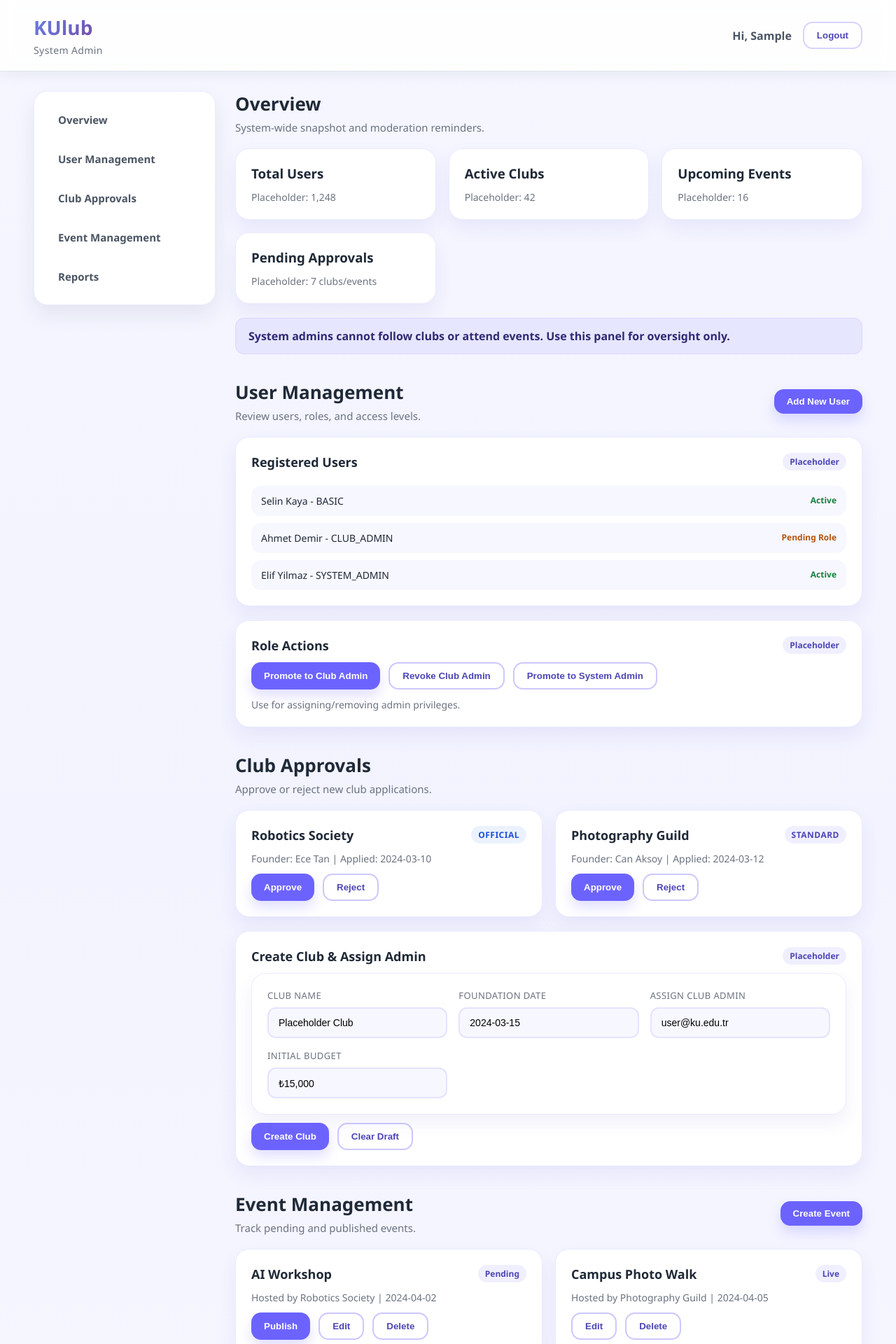
After one commit to AykutBir/KUlub-the-KU-Club-Management-Website, a Flask app: template app/templates/admin_dashboard.html in a window 1280 px wide. The commit adds this page. Shown: the top 1920 px of the page at 70% size. Run offline with Flask 3, Linux system fonts and the light colour scheme; the template is opened without the code that fills it: most values are stand-ins (such as "Sample title", 1, 10 or a date in 2020).

Commit message:
Add system admin dashboard page

```diff
--- a/app/static/css/dashboard.css
+++ b/app/static/css/dashboard.css
@@ -21,6 +21,108 @@ body {
     background: linear-gradient(135deg, #f8f4ff 0%, #f4f7ff 45%, #ffffff 100%);
     color: var(--ink-900);
     min-height: 100vh;
+}
+
+/* Admin-only adjustments to match the system admin mockup. */
+.admin-page {
+    background: linear-gradient(180deg, #f5f6ff 0%, #f2f3ff 45%, #f8f8ff 100%);
+}
+
+.admin-page .top-nav {
+    box-shadow: 0 6px 18px rgba(31, 41, 55, 0.06);
+    padding: 20px 48px;
+}
+
+.admin-page .dashboard {
+    grid-template-columns: 260px 1fr;
+    gap: 28px;
+    padding-top: 28px;
+}
+
+.admin-page .sidebar {
+    border-radius: 20px;
+    box-shadow: 0 14px 30px rgba(31, 41, 55, 0.08);
+    border: 1px solid #ecebff;
+    padding: 18px;
+}
+
+.admin-page .nav-link {
+    font-size: 15px;
+    color: #4b5563;
+    padding: 12px 16px;
+    border-radius: 12px;
+}
+
+.admin-page .nav-link:hover {
+    background: #f3f2ff;
+    color: #312e81;
+}
+
+.admin-page .section-header h2 {
+    font-size: 26px;
+}
+
+.admin-page .section-header p {
+    font-size: 15px;
+}
+
+.admin-page .card,
+.admin-page .profile-card {
+    box-shadow: 0 12px 26px rgba(73, 64, 196, 0.08);
+    border: 1px solid #ecebff;
+    border-radius: 20px;
+    padding: 22px;
+}
+
+.admin-page .banner {
+    background: #e7e6ff;
+    border: 1px solid #d8d6ff;
+    color: #2f2a72;
+}
+
+.admin-page .btn-primary {
+    background: #6c63ff;
+    box-shadow: 0 10px 18px rgba(108, 99, 255, 0.2);
+    border-radius: 14px;
+    padding: 10px 18px;
+}
+
+.admin-page .btn-outline {
+    border-color: rgba(108, 99, 255, 0.35);
+    color: #4c46b5;
+    border-radius: 14px;
+    padding: 10px 18px;
+}
+
+.admin-page .pill,
+.admin-page .badge {
+    background: #f0efff;
+    color: #4c46b5;
+}
+
+.admin-page .request-item {
+    background: #f7f7ff;
+    border-radius: 14px;
+    padding: 12px 14px;
+}
+
+.admin-page .grid {
+    gap: 18px;
+}
+
+.admin-page .card-actions {
+    gap: 12px;
+}
+
+.admin-page .user-actions .btn-outline {
+    border-color: #d6d4ff;
+    color: #4c46b5;
+}
+
+.admin-page .profile-row input {
+    background: #f7f7ff;
+    border-color: #e4e3ff;
+    border-radius: 12px;
 }
 
 .top-nav {
--- /dev/null
+++ b/app/templates/admin_dashboard.html
@@ -0,0 +1,284 @@
+<!DOCTYPE html>
+<html lang="en">
+<head>
+    <meta charset="UTF-8">
+    <meta name="viewport" content="width=device-width, initial-scale=1.0">
+    <title>KUlub - System Admin Dashboard</title>
+    <link rel="stylesheet" href="{{ url_for('static', filename='css/dashboard.css') }}">
+</head>
+<body class="admin-page">
+    <header class="top-nav">
+        <div class="brand">
+            <span class="brand-name">KUlub</span>
+            <span class="brand-tag">System Admin</span>
+        </div>
+        <div class="user-actions">
+            <span class="user-greeting">Hi, {{ first_name }}</span>
+            <button class="btn-outline" type="button" id="logoutButton">Logout</button>
+        </div>
+    </header>
+
+    <div class="dashboard">
+        <aside class="sidebar">
+            <nav class="nav-links">
+                <a href="#overview" class="nav-link">Overview</a>
+                <a href="#users" class="nav-link">User Management</a>
+                <a href="#clubs" class="nav-link">Club Approvals</a>
+                <a href="#events" class="nav-link">Event Management</a>
+                <a href="#reports" class="nav-link">Reports</a>
+            </nav>
+        </aside>
+
+        <main class="content">
+            <section class="section" id="overview">
+                <div class="section-header">
+                    <div>
+                        <h2>Overview</h2>
+                        <p>System-wide snapshot and moderation reminders.</p>
+                    </div>
+                </div>
+
+                <div class="grid">
+                    <article class="card">
+                        <h3>Total Users</h3>
+                        <p class="meta">Placeholder: 1,248</p>
+                    </article>
+                    <article class="card">
+                        <h3>Active Clubs</h3>
+                        <p class="meta">Placeholder: 42</p>
+                    </article>
+                    <article class="card">
+                        <h3>Upcoming Events</h3>
+                        <p class="meta">Placeholder: 16</p>
+                    </article>
+                    <article class="card">
+                        <h3>Pending Approvals</h3>
+                        <p class="meta">Placeholder: 7 clubs/events</p>
+                    </article>
+                </div>
+                <div class="banner">
+                    System admins cannot follow clubs or attend events. Use this panel for oversight only.
+                </div>
+            </section>
+
+            <section class="section" id="users">
+                <div class="section-header">
+                    <div>
+                        <h2>User Management</h2>
+                        <p>Review users, roles, and access levels.</p>
+                    </div>
+                    <button class="btn-primary" type="button">Add New User</button>
+                </div>
+
+                <div class="card">
+                    <div class="card-header">
+                        <h3>Registered Users</h3>
+                        <span class="pill">Placeholder</span>
+                    </div>
+                    <div class="request-list">
+                        <div class="request-item">
+                            <span>Selin Kaya - BASIC</span>
+                            <span class="status approved">Active</span>
+                        </div>
+                        <div class="request-item">
+                            <span>Ahmet Demir - CLUB_ADMIN</span>
+                            <span class="status pending">Pending Role</span>
+                        </div>
+                        <div class="request-item">
+                            <span>Elif Yilmaz - SYSTEM_ADMIN</span>
+                            <span class="status approved">Active</span>
+                        </div>
+                    </div>
+                </div>
+                <div class="card">
+                    <div class="card-header">
+                        <h3>Role Actions</h3>
+                        <span class="pill">Placeholder</span>
+                    </div>
+                    <div class="card-actions">
+                        <button class="btn-primary" type="button">Promote to Club Admin</button>
+                        <button class="btn-outline" type="button">Revoke Club Admin</button>
+                        <button class="btn-outline" type="button">Promote to System Admin</button>
+                    </div>
+                    <p class="meta">Use for assigning/removing admin privileges.</p>
+                </div>
+            </section>
+
+            <section class="section" id="clubs">
+                <div class="section-header">
+                    <div>
+                        <h2>Club Approvals</h2>
+                        <p>Approve or reject new club applications.</p>
+                    </div>
+                </div>
+
+                <div class="grid">
+                    <article class="card">
+                        <div class="card-header">
+                            <h3>Robotics Society</h3>
+                            <span class="badge official">Official</span>
+                        </div>
+                        <p class="meta">Founder: Ece Tan | Applied: 2024-03-10</p>
+                        <div class="card-actions">
+                            <button class="btn-primary" type="button">Approve</button>
+                            <button class="btn-outline" type="button">Reject</button>
+                        </div>
+                    </article>
+                    <article class="card">
+                        <div class="card-header">
+                            <h3>Photography Guild</h3>
+                            <span class="badge standard">Standard</span>
+                        </div>
+                        <p class="meta">Founder: Can Aksoy | Applied: 2024-03-12</p>
+                        <div class="card-actions">
+                            <button class="btn-primary" type="button">Approve</button>
+                            <button class="btn-outline" type="button">Reject</button>
+                        </div>
+                    </article>
+                </div>
+
+                <div class="card">
+                    <div class="card-header">
+                        <h3>Create Club & Assign Admin</h3>
+                        <span class="pill">Placeholder</span>
+                    </div>
+                    <div class="profile-card">
+                        <div class="profile-row">
+                            <label>Club Name</label>
+                            <input type="text" value="Placeholder Club" readonly>
+                        </div>
+                        <div class="profile-row">
+                            <label>Foundation Date</label>
+                            <input type="text" value="2024-03-15" readonly>
+                        </div>
+                        <div class="profile-row">
+                            <label>Assign Club Admin</label>
+                            <input type="text" value="user@ku.edu.tr" readonly>
+                        </div>
+                        <div class="profile-row">
+                            <label>Initial Budget</label>
+                            <input type="text" value="₺15,000" readonly>
+                        </div>
+                    </div>
+                    <div class="card-actions">
+                        <button class="btn-primary" type="button">Create Club</button>
+                        <button class="btn-outline" type="button">Clear Draft</button>
+                    </div>
+                </div>
+            </section>
+
+            <section class="section" id="events">
+                <div class="section-header">
+                    <div>
+                        <h2>Event Management</h2>
+                        <p>Track pending and published events.</p>
+                    </div>
+                    <button class="btn-primary" type="button">Create Event</button>
+                </div>
+
+                <div class="grid">
+                    <article class="card">
+                        <div class="card-header">
+                            <h3>AI Workshop</h3>
+                            <span class="pill">Pending</span>
+                        </div>
+                        <p class="meta">Hosted by Robotics Society | 2024-04-02</p>
+                        <div class="card-actions">
+                            <button class="btn-primary" type="button">Publish</button>
+                            <button class="btn-outline" type="button">Edit</button>
+                            <button class="btn-outline" type="button">Delete</button>
+                        </div>
+                    </article>
+                    <article class="card">
+                        <div class="card-header">
+                            <h3>Campus Photo Walk</h3>
+                            <span class="pill">Live</span>
+                        </div>
+                        <p class="meta">Hosted by Photography Guild | 2024-04-05</p>
+                        <div class="card-actions">
+                            <button class="btn-outline" type="button">Edit</button>
+                            <button class="btn-outline" type="button">Delete</button>
+                        </div>
+                    </article>
+                </div>
+                <div class="card">
+                    <div class="card-header">
+                        <h3>Moderation Queue</h3>
+                        <span class="pill">Placeholder</span>
+                    </div>
+                    <div class="request-list">
+                        <div class="request-item">
+                            <span>Spring Concert - remove request</span>
+                            <span class="status pending">Review</span>
+                        </div>
+                        <div class="request-item">
+                            <span>Career Day - flagged content</span>
+                            <span class="status pending">Review</span>
+                        </div>
+                    </div>
+                </div>
+            </section>
+
+            <section class="section" id="reports">
+                <div class="section-header">
+                    <div>
+                        <h2>Reports</h2>
+                        <p>Summary metrics for quick decisions.</p>
+                    </div>
+                </div>
+
+                <div class="grid">
+                    <article class="card">
+                        <h3>User Growth</h3>
+                        <p class="meta">Placeholder: +8% this month</p>
+                    </article>
+                    <article class="card">
+                        <h3>Event Engagement</h3>
+                        <p class="meta">Placeholder: 312 RSVPs</p>
+                    </article>
+                    <article class="card">
+                        <h3>Top Clubs</h3>
+                        <p class="meta">Placeholder: Robotics, Music, Chess</p>
+                    </article>
+                </div>
+                <div class="card">
+                    <div class="card-header">
+                        <h3>Analytics Queries</h3>
+                        <span class="pill">Placeholder</span>
+                    </div>
+                    <div class="request-list">
+                        <div class="request-item">
+                            <span>Average attendance per club</span>
+                            <span class="status approved">Ready</span>
+                        </div>
+                        <div class="request-item">
+                            <span>Most saved events (top 5)</span>
+                            <span class="status approved">Ready</span>
+                        </div>
+                        <div class="request-item">
+                            <span>Members with highest participation</span>
+                            <span class="status approved">Ready</span>
+                        </div>
+                    </div>
+                </div>
+            </section>
+        </main>
+    </div>
+
+    <script>
+        const logoutButton = document.getElementById('logoutButton');
+
+        if (logoutButton) {
+            logoutButton.addEventListener('click', async () => {
+                try {
+                    const response = await fetch('/logout', { method: 'POST' });
+                    const payload = await response.json();
+                    window.location.href = payload.redirect || '/login';
+                } catch (error) {
+                    window.location.href = '/login';
+                }
+            });
+        }
+    </script>
+</body>
+</html>
--- a/db/clubmanagement.sql
+++ b/db/clubmanagement.sql
@@ -1,3 +1,5 @@
+DROP DATABASE club_management;
+
 CREATE DATABASE club_management;
 USE club_management;
 -- Users
```
Also changed, not shown: app/routes/auth.py (+14 -2 lines), app/routes/dashboard_routes.py (+7 -1 lines).
